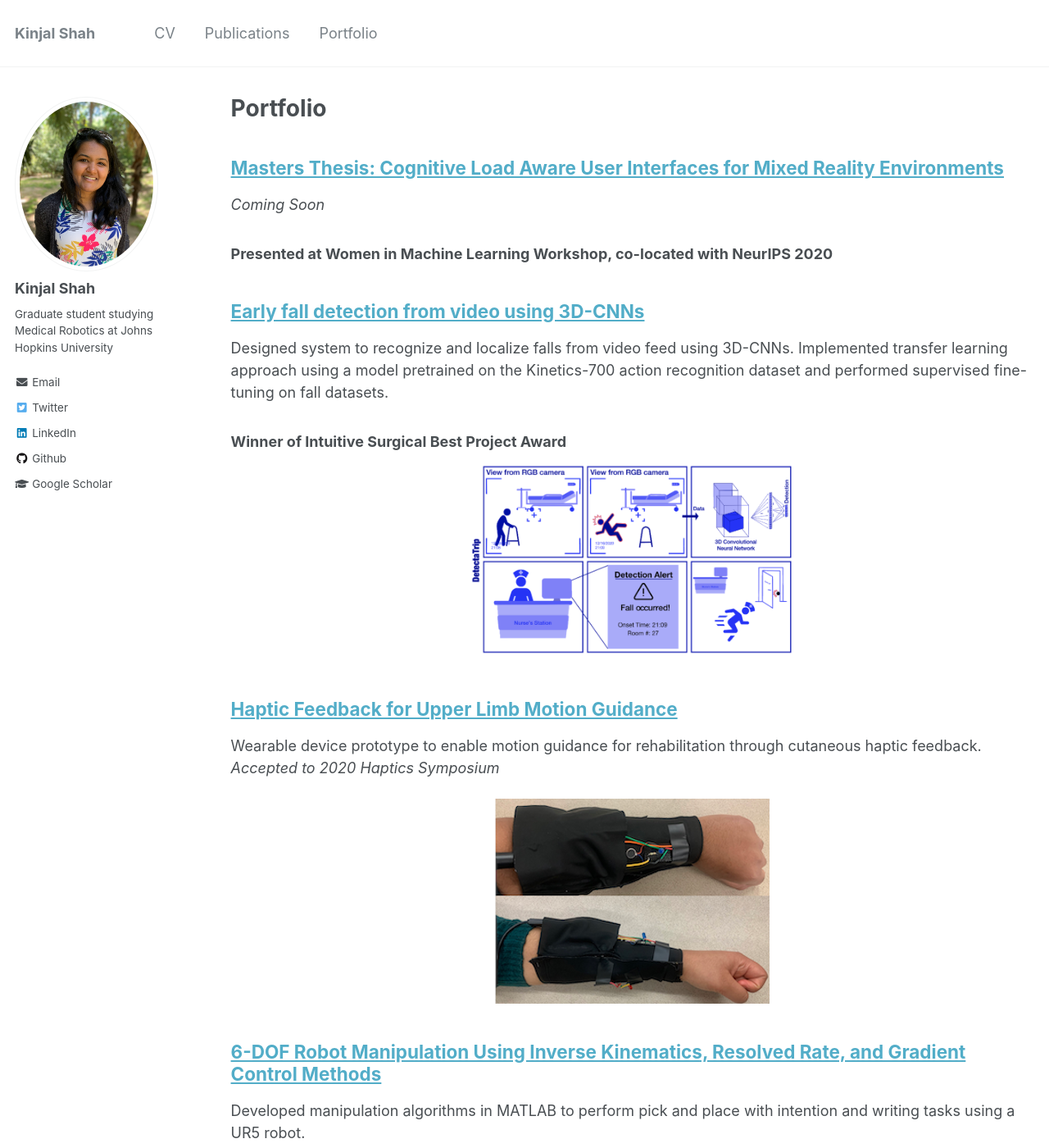
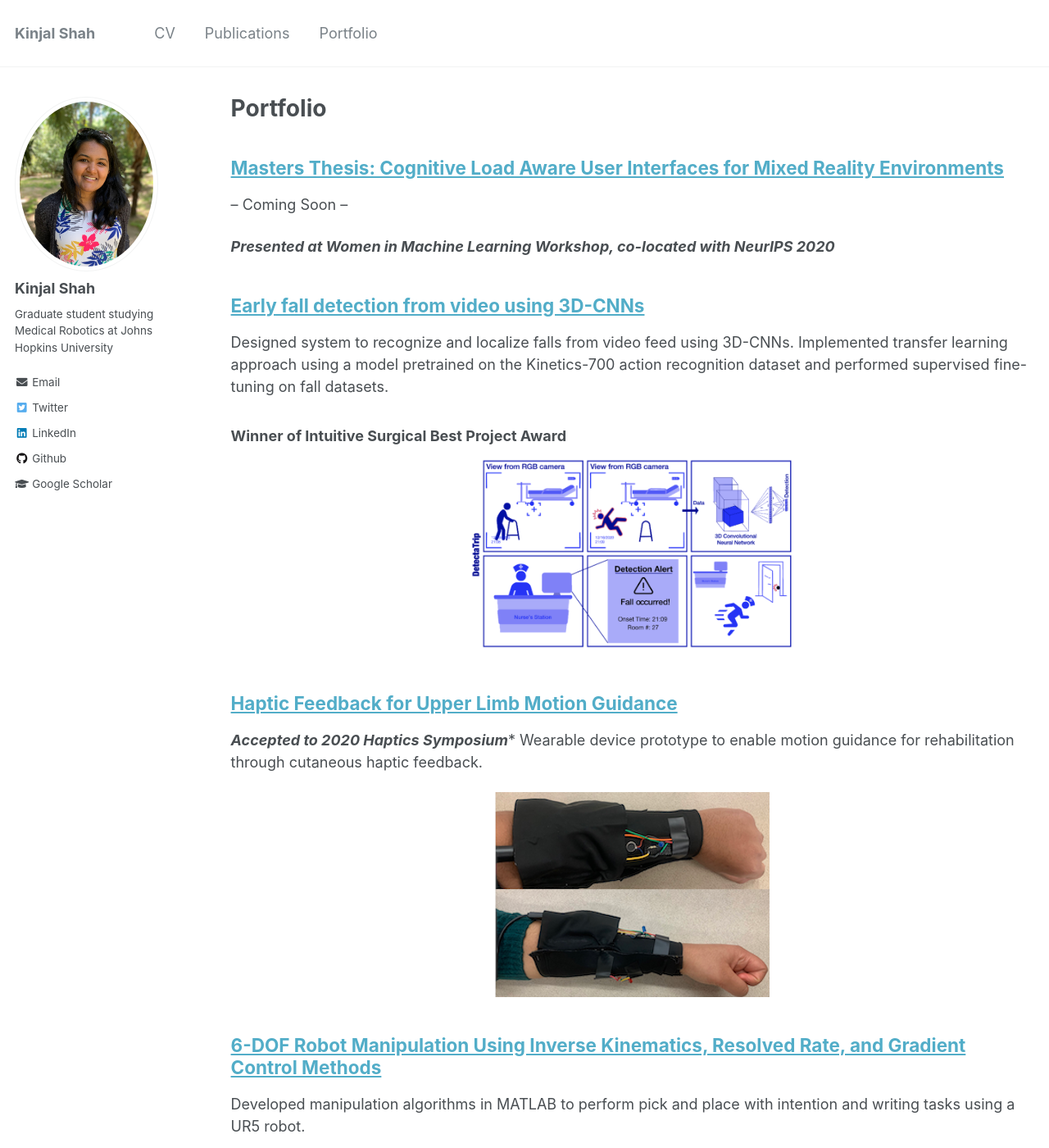
Before and after one commit to kinjmshah/kinjmshah.github.io, a Jekyll site: the page built from _pages/portfolio.md, in a window 1280 px wide and 1400 px high. Shown: the whole window at 82% size. Built offline with Jekyll 4.4.1, drawn with Linux system fonts in a browser that asks for light colours.

```diff
--- a/_pages/portfolio.md
+++ b/_pages/portfolio.md
@@ -7,9 +7,9 @@ author_profile: true
 {% include base_path %}
 
 ## [Masters Thesis: Cognitive Load Aware User Interfaces for Mixed Reality Environments](/portfolio/mastersThesis)
-*Coming Soon*
+-- Coming Soon --
 
-### Presented at Women in Machine Learning Workshop, co-located with NeurIPS 2020
+***Presented at Women in Machine Learning Workshop, co-located with NeurIPS 2020***
 
 ## [Early fall detection from video using 3D-CNNs](/portfolio/fallDetection)
 Designed system to recognize and localize falls from video feed using 3D-CNNs. Implemented transfer learning approach using a model pretrained on the Kinetics-700 action recognition dataset and performed supervised fine-tuning on fall datasets.
@@ -21,8 +21,9 @@ Designed system to recognize and localize falls from video feed using 3D-CNNs. I
 </div>
 
 ## [Haptic Feedback for Upper Limb Motion Guidance](/portfolio/hapticGuidance)
+***Accepted to 2020 Haptics Symposium****
 Wearable device prototype to enable motion guidance for rehabilitation through cutaneous haptic feedback.
-*Accepted to 2020 Haptics Symposium*
+
 <div align="center">
   <img src='/images/haptic.png'>
 </div>
```
